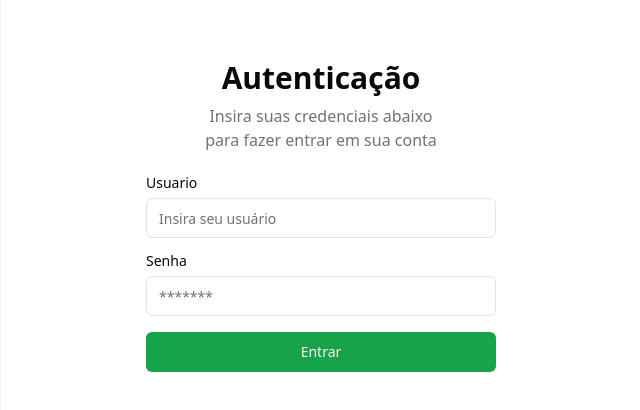
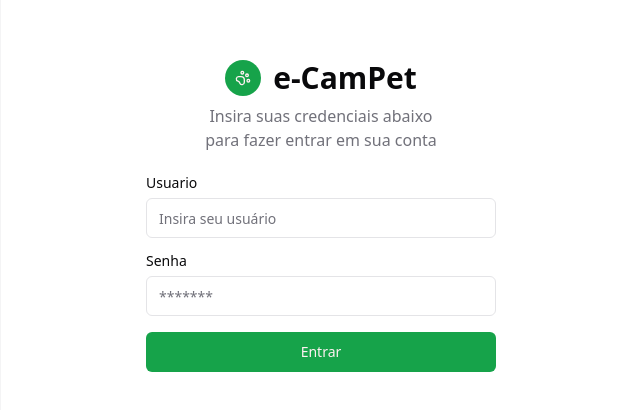
Before and after one commit to IanPullig/Login_React, a Next.js app in the folder web-pet/: page / in a window 1280 px wide. Shown: the part 184-594 px from the top of the page, without its empty margins (639-1279 px from the left). Built offline with nearby package versions, Linux system fonts and the light colour scheme.

Commit message:
alterando o titulo do login

```diff
--- a/web-pet/src/app/page.tsx
+++ b/web-pet/src/app/page.tsx
@@ -1,4 +1,5 @@
 import { FormLogin } from '@/components/form-login'
+import { PawPrint } from 'lucide-react'
 
 export default function Login() {
   return (
@@ -9,7 +10,12 @@ export default function Login() {
       <div className="flex items-center justify-center py-12">
         <div className="mx-auto grid w-[350px] gap-6">
           <div className="grid gap-2 text-center">
-            <h1 className="text-3xl font-bold">Autenticação</h1>
+            <div className="flex items-center justify-center gap-3 ">
+              <div className="rounded-full bg-primary h-9 w-9 grid justify-center items-center text-primary-foreground">
+                <PawPrint className="h-4 w-4 transition-all group-hover:scale-110" />
+              </div>
+              <h1 className="text-3xl font-bold">e-CamPet</h1>
+            </div>
             <p className="text-balance text-muted-foreground">
               Insira suas credenciais abaixo para fazer entrar em sua conta
             </p>
```
